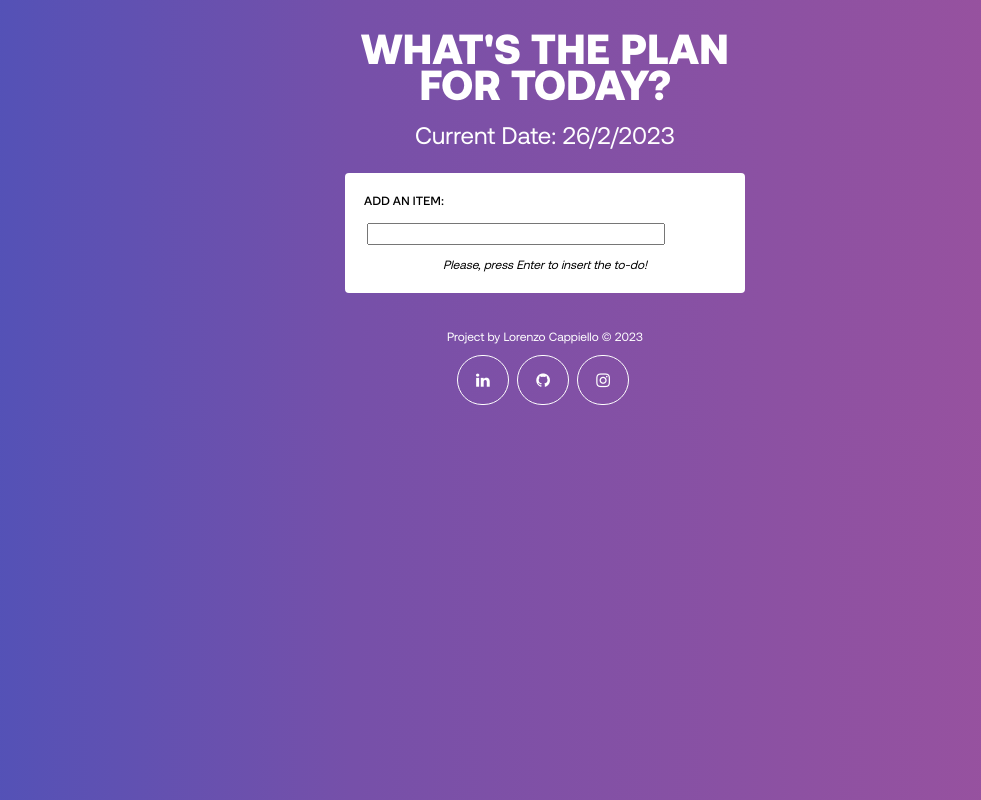
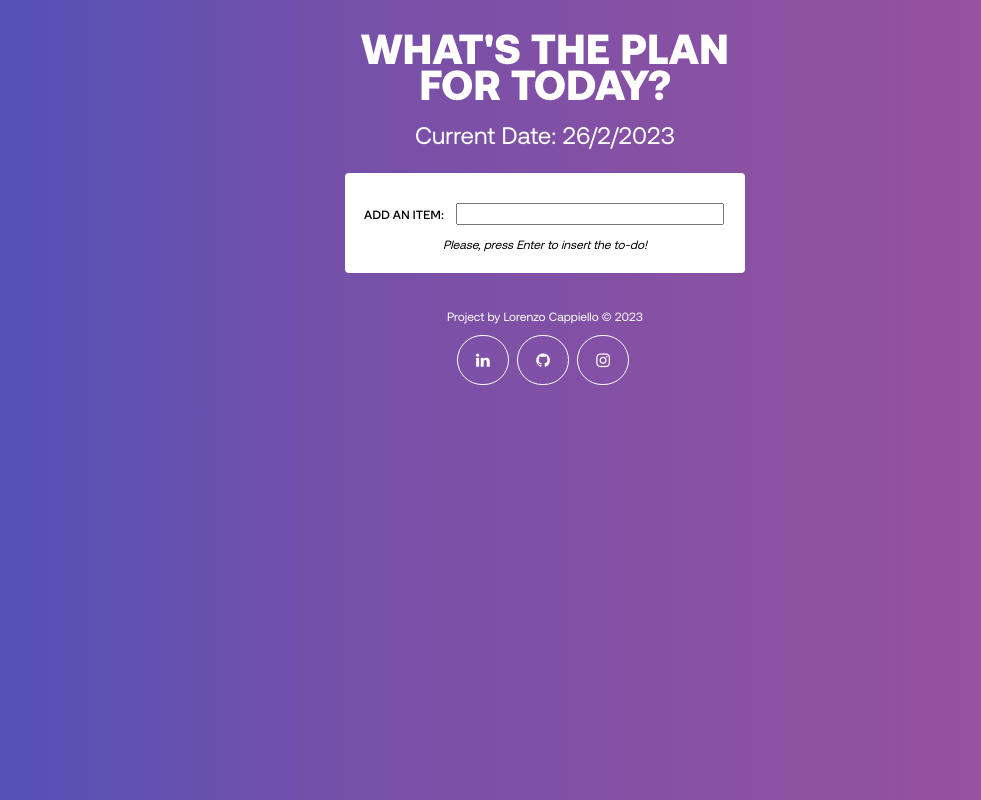
Before and after one commit to lorenzocappiello/react-to-do, a React (Create React App) app: page / in a window 1280 px wide. Shown: the whole page, without its empty margins (95-1076 px from the left). Built offline with nearby package versions, Linux system fonts and the light colour scheme; the HTML template or start-up script is replaced by a standard one.

Commit message:
Update 2

```diff
--- a/src/App.css
+++ b/src/App.css
@@ -95,7 +95,7 @@ body {
 
 .input {
   font-family: 'Aeonik Regular';
-  width: 290px;
+  width: 260px;
   margin-top: 14px;
   margin-left: 12px;
 }
```
